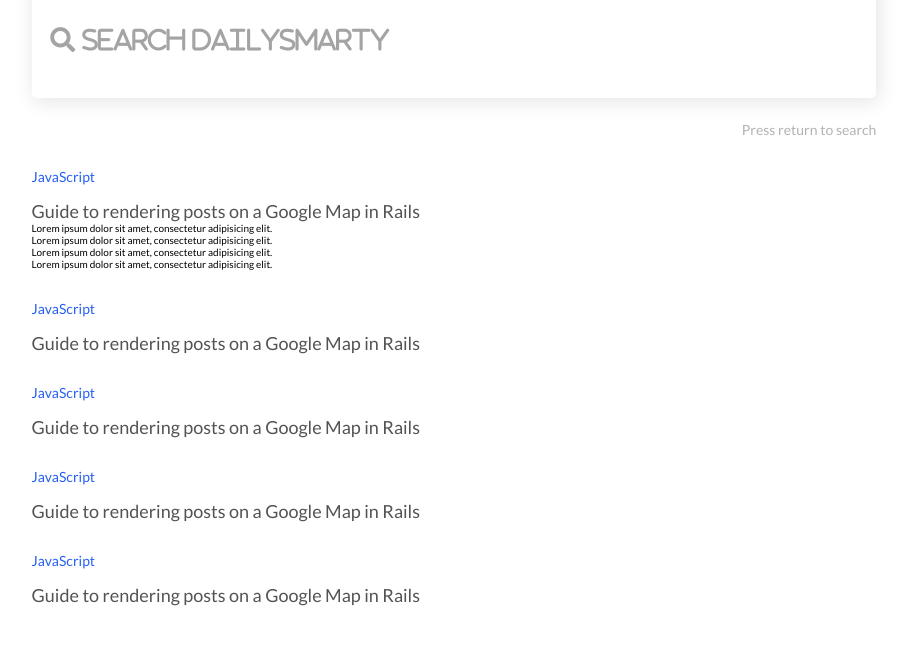
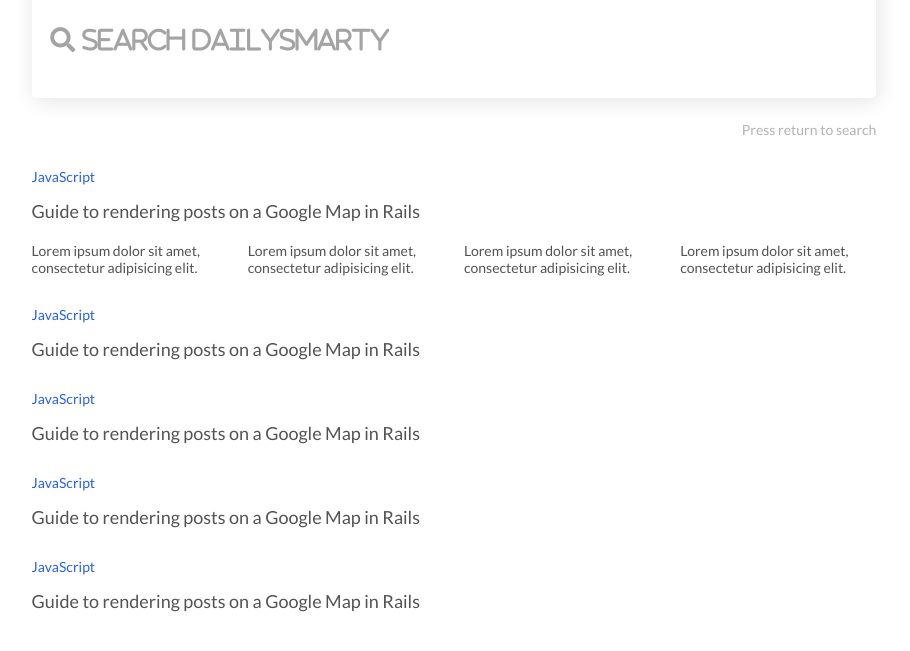
Before and after one commit to DanGoss4394/jordans-daily-smarty, a plain HTML site: page results.html in a window 1280 px wide. Shown: the part 147-798 px from the top of the page, without its empty margins (186-1096 px from the left). Drawn offline with Linux system fonts and the light colour scheme.

Commit message:
Integrating a Nested CSS Grid Container for Search Result Reference Links

```diff
--- a/main.css
+++ b/main.css
@@ -130,3 +130,20 @@ html {
   text-decoration: none;
   font-size: 1.8rem;
 }
+
+.result-post-links-wrapper {
+  margin-top: 2rem;
+  display: grid;
+  grid-template-columns: repeat(auto-fit, minmax(100px, 1fr));
+  gap: 2rem;
+}
+
+.result-post-link {
+  color: #535353;
+  text-decoration: none;
+  font-size: 1.4rem;
+}
+
+.result-post-link:hover {
+  text-decoration: underline;
+}
--- a/results.html
+++ b/results.html
@@ -42,18 +42,18 @@
           </div>
 
           <div class="result-post-links-wrapper">
-            <div class="result-post-link">
+            <a href="#" class="result-post-link">
               Lorem ipsum dolor sit amet, consectetur adipisicing elit.
-            </div>
-            <div class="result-post-link">
+            </a>
+            <a href="#" class="result-post-link">
               Lorem ipsum dolor sit amet, consectetur adipisicing elit.
-            </div>
-            <div class="result-post-link">
+            </a>
+            <a href="#" class="result-post-link">
               Lorem ipsum dolor sit amet, consectetur adipisicing elit.
-            </div>
-            <div class="result-post-link">
+            </a>
+            <a href="#" class="result-post-link">
               Lorem ipsum dolor sit amet, consectetur adipisicing elit.
-            </div>
+            </a>
           </div>
         </div>
         <div class="post">
```
